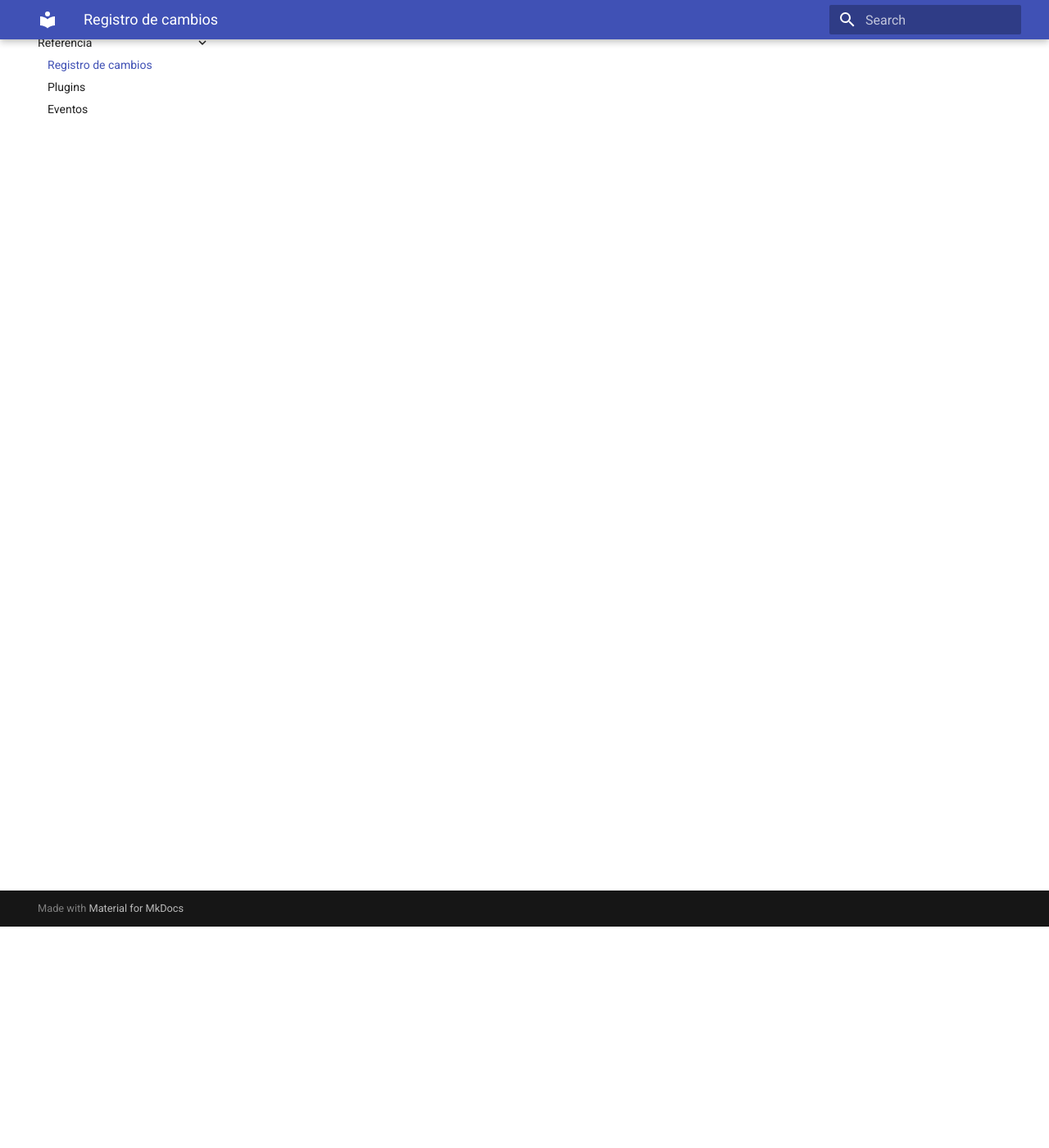
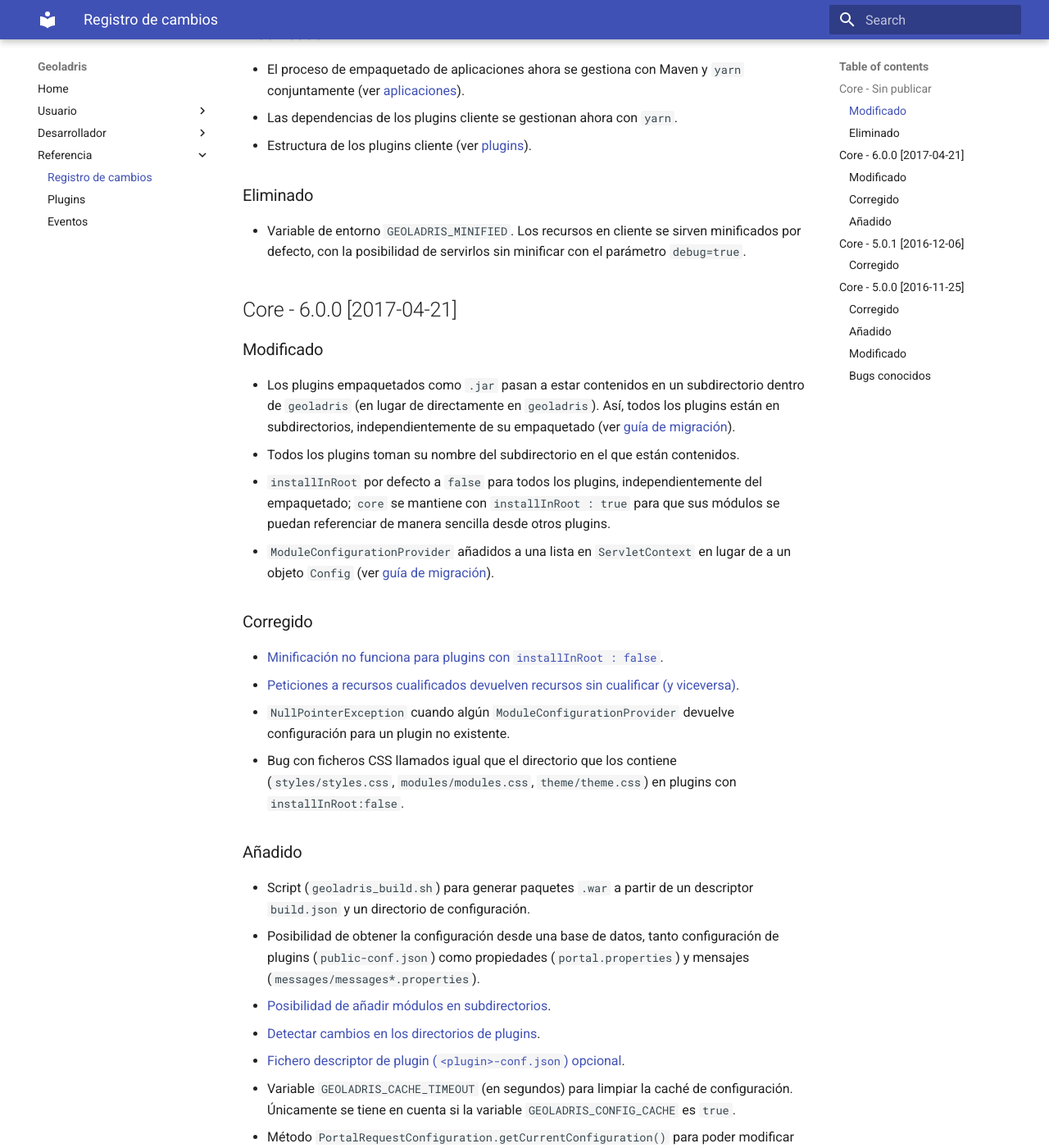
Before and after one commit to geoladris/doc, an MkDocs documentation site: the page built from docs/ref/changelog.md, in a window 1280 px wide and 1400 px high, scrolled down 270 px. Shown: the whole window at 82% size. Built offline with MkDocs 1.6.1 and Material for MkDocs 9.7.7, drawn with Linux system fonts in a browser that asks for light colours; old or Windows-style settings are respelled for this version of MkDocs; some of the changed text lies outside the part shown.

Commit message:
Add changelog

```diff
--- a/docs/ref/changelog.md
+++ b/docs/ref/changelog.md
@@ -1 +1,71 @@
-Copiar de [geoladris-core doc](http://geoladris-core.readthedocs.io/es/latest/changelog/) y seguir rellenando aquí.
+This project follows [semantic versioning](http://semver.org).
+
+## Core - Sin publicar
+
+### Modificado
+
+* El proceso de empaquetado de aplicaciones ahora se gestiona con Maven y `yarn` conjuntamente (ver [aplicaciones](../dev/apps.md)).
+* Las dependencias de los plugins cliente se gestionan ahora con `yarn`.
+* Estructura de los plugins cliente (ver [plugins](../dev/plugins.md)).
+
+### Eliminado
+
+* Variable de entorno `GEOLADRIS_MINIFIED`. Los recursos en cliente se sirven minificados por defecto, con la posibilidad de servirlos sin minificar con el parámetro `debug=true`.
+
+## Core - 6.0.0 [2017-04-21]
+
+### Modificado
+
+* Los plugins empaquetados como `.jar` pasan a estar contenidos en un subdirectorio dentro de `geoladris` (en lugar de directamente en `geoladris`). Así, todos los plugins están en subdirectorios, independientemente de su empaquetado (ver [guía de migración](../dev/migrate.md)).
+* Todos los plugins toman su nombre del subdirectorio en el que están contenidos.
+* `installInRoot` por defecto a `false` para todos los plugins, independientemente del empaquetado; `core` se mantiene con `installInRoot : true` para que sus módulos se puedan referenciar de manera sencilla desde otros plugins.
+* `ModuleConfigurationProvider` añadidos a una lista en `ServletContext` en lugar de a un objeto `Config` (ver [guía de migración](../dev/migrate.md#ModuleConfigurationProviders)).
+
+### Corregido
+
+* [Minificación no funciona para plugins con `installInRoot : false`](https://github.com/geoladris/geoladris/issues/24).
+* [Peticiones a recursos cualificados devuelven recursos sin cualificar (y viceversa)](https://github.com/geoladris/geoladris/issues/26).
+* `NullPointerException` cuando algún `ModuleConfigurationProvider` devuelve configuración para un plugin no existente.
+* Bug con ficheros CSS llamados igual que el directorio que los contiene (`styles/styles.css`, `modules/modules.css`, `theme/theme.css`) en plugins con `installInRoot:false`.
+
+### Añadido
+
+* Script (`geoladris_build.sh`) para generar paquetes `.war` a partir de un descriptor `build.json` y un directorio de configuración.
+* Posibilidad de obtener la configuración desde una base de datos, tanto configuración de plugins (`public-conf.json`) como propiedades (`portal.properties`) y mensajes (`messages/messages*.properties`).
+* [Posibilidad de añadir módulos en subdirectorios](https://github.com/geoladris/core/issues/10).
+* [Detectar cambios en los directorios de plugins](https://github.com/geoladris/core/issues/33).
+* [Fichero descriptor de plugin (`<plugin>-conf.json`) opcional](https://github.com/geoladris/core/issues/36).
+* Variable `GEOLADRIS_CACHE_TIMEOUT` (en segundos) para limpiar la caché de configuración. Únicamente se tiene en cuenta si la variable `GEOLADRIS_CONFIG_CACHE` es `true`.
+* Método `PortalRequestConfiguration.getCurrentConfiguration()` para poder modificar desde un `ModuleConfigurationProvider` la configuración en construcción, obtenida de los `ModuleConfigurationProvider` previos.
+
+## Core - 5.0.1 [2016-12-06]
+
+### Corregido
+
+* [Devolver `Content-type` correcto para imágenes SVG](https://github.com/geoladris/geoladris/issues/34).
+
+## Core - 5.0.0 [2016-11-25]
+
+### Corregido
+* [Especificar _arrays_ JSON como configuración de los módulos](https://github.com/geoladris/geoladris/issues/2).
+* [Soporte para Java 8](https://github.com/geoladris/geoladris/issues/20).
+* [Enviar al cliente únicamente las propiedades bien conocidas](https://github.com/geoladris/geoladris/issues/8).
+* [Posibilidad de tener un directorio de configuración distinto por aplicación](https://github.com/geoladris/core/issues/30).
+
+### Añadido
+* Nuevo descriptor de aplicación `public-conf.json`. Permite activar y desactivar plugins. Sustituye a `plugin-conf.json`, que se mantiene temporalmente por compatibilidad hacia atrás.
+* Mezclar la configuración por defecto de los plugins y no sólo de sobreescribirla.
+* Especificar [configuración específica de usuario](../user/config.md#configuración-específica-de-usuarios).
+* Añadir plugins (sólo parte cliente) en el directorio de configuración.
+* Cualificar los módulos con el nombre del plugin al que pertenecen ([`installInRoot:false`](../dev/plugins.md)).
+* Directorio [`theme`](../dev/plugins.md) en los plugins. Contiene ficheros CSS con el estilo de la aplicación.
+* Parámetro [`debug`](minify_js_css.md) que carga los módulos sin minificación.
+* Especificar el título del documento HTML en el fichero [`portal.properties`](../user/config.md).
+
+### Modificado
+* El soporte para el fichero `layers.json` se ha movido al plugin `base`.
+* El directorio `nfms` que contiene los recursos se ha renombrado a `geoladris`.
+
+### Bugs conocidos
+* [Minificación no funciona para plugins con installInRoot:false](https://github.com/geoladris/geoladris/issues/24).
+* [Es posible cargar recursos instalados en la raíz como si pertenecieran a un plugin inexistente.](https://github.com/geoladris/geoladris/issues/26).
```
